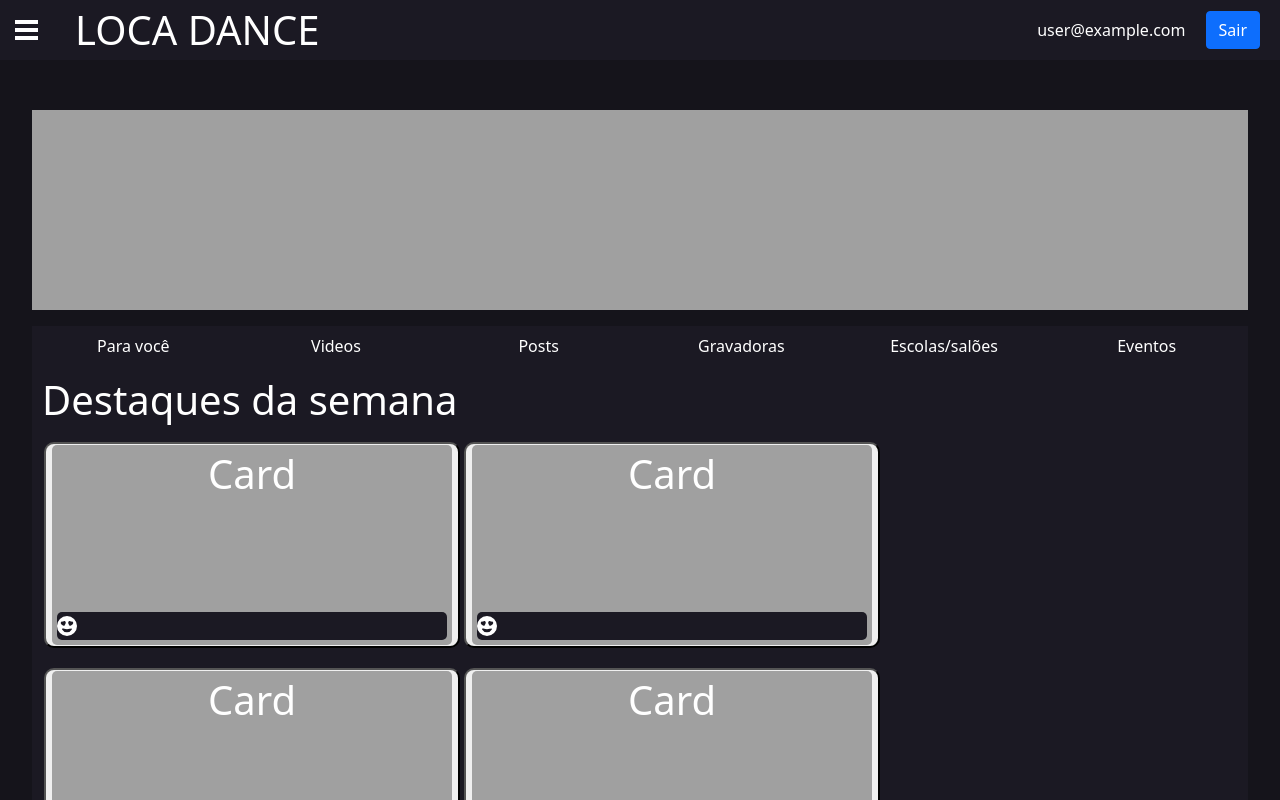
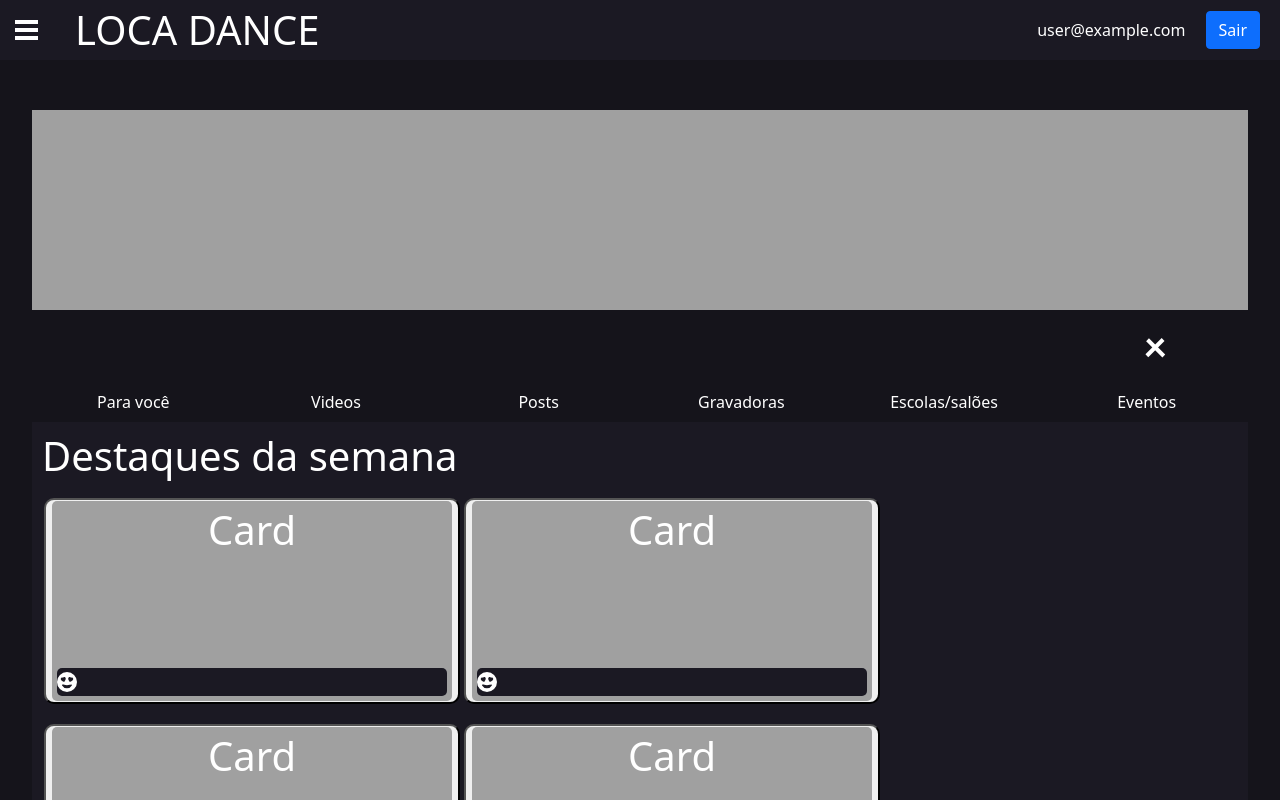
Before and after one commit to lucdee/tccfiap, a React (Create React App) app: page /home in a window 1280 px wide. Shown: the top 800 px of the page. Built offline with nearby package versions, Linux system fonts and the light colour scheme; no server answers; sample sign-in values are in the browser's storage.

Commit message:
locadance

```diff
--- a/src/components/Home.js
+++ b/src/components/Home.js
@@ -1,4 +1,4 @@
-import React from "react";
+import React, { useState } from "react";
 import Layout from "./Layout";
 import styles from '../styles/Home.module.scss';
 import Card from "./Card";
@@ -6,15 +6,30 @@ import Video from "./Video";
 
 const Home = () => {
 
-
+  const [isMenuOpen, setIsMenuOpen] = useState(true);
 
   return (
     <>
     <Layout/>
+    <figure className={styles['hero-img']}></figure>
+    <button
+          className={`${styles["toggler-button"]} ${
+            isMenuOpen ? styles["is-menu-open"] : ""
+          }`}
+          onClick={() => setIsMenuOpen(!isMenuOpen)}
+          type="button"
+        >
+          <span className={styles.line} />
+          <span className={styles.line} />
+          <span className={styles.line} />
+        </button>
     <div className={styles['hero']}>
-    <figure className={styles['hero-img']}></figure>
 
-     <div className={styles['categories']}>
+
+     <div     className={`${styles["categories"]} ${
+            isMenuOpen ? styles["categories-open"] : ""
+          }`}>
+
         <button>Para você</button>
         <button>Videos</button>
         <button>Posts</button>
@@ -23,6 +38,7 @@ const Home = () => {
         <button>Eventos</button>
      </div>
 
+<div>
      <div className={styles['destaques']}>
        <h1>Destaques da semana</h1>
        <div  className={styles['destaques-card']}>
@@ -56,7 +72,7 @@ const Home = () => {
        </div>
      </div>
     </div>
-
+    </div>
     </>
   );
 };
--- a/src/styles/Card.module.scss
+++ b/src/styles/Card.module.scss
@@ -7,11 +7,18 @@
     border-radius: 5px;
     color: white;
     display: grid;
+    @media screen and (max-width: 600px) {
+     width: 100%;
+
+    }
 }
-
 .card-bt{
     border-radius: 10px;
     margin: 10px 2px;
+    @media screen and (max-width: 600px) {
+        width: 100%;
+
+       }
 }
 .card-banner{
     display: flex;
--- a/src/styles/Home.module.scss
+++ b/src/styles/Home.module.scss
@@ -4,27 +4,22 @@
     margin: auto;
 
     display: block;
+    @media screen and (max-width: 600px) {
+       display: flex;
+
+       }
 }
 
 .hero-img{
     height: 200px;
-    width: 100%;
+    width: 95%;
+    margin: auto;
     background-color: rgb(160, 160, 160);
     margin-top: 50px;
 }
 
 .categories{
-    width: 100%;
-    height: 40px;
-    background-color: green;
-    display: flex;
-    button{
-        width: 17%;
-        height: 100%;
-        border-width: 0px 0px 0px 0px;
-        background-color: #1b1923;
-        color: white;
-    }
+  display: none;
 }
 
 .destaques{
@@ -40,3 +35,76 @@
 
     margin: auto;
 }
+.toggler-button {
+    display: flex;
+    align-items: center;
+    justify-content: center;
+    flex-direction: column;
+    gap: 4px;
+
+    background: transparent;
+    border: 0;
+    border-width: 0;
+    font-size: 0;
+
+    position: static;
+    width: 33px;
+    height: 32px;
+    padding: 5px;
+    margin: 0 105px;
+    overflow: visible;
+    clip: auto;
+    white-space: normal;
+    margin-left: 10px;
+    margin-top: 14px;
+    margin-left: auto;
+    margin-top: 20px;
+    margin-bottom: 20px;
+    @media screen and (max-width: 600px) {
+        margin-left: 10px;
+
+       }
+  }
+
+  .line {
+    display: block;
+    width: 100%;
+    height: 4px;
+    background: white;
+    transition: transform 0.5s ease 0s, opacity 0.2s;
+  }
+
+  .is-menu-open {
+    span:nth-child(1) {
+      transform: rotate(45deg) translate(5px, 9px);
+    }
+    span:nth-child(2) {
+      opacity: 0;
+    }
+    span:nth-child(3) {
+      transform: rotate(-45deg) translate(2px, -7px);
+    }
+  }
+
+  .categories-open{
+    width: 100%;
+    height: 40px;
+
+    display: flex;
+
+    @media screen and (max-width: 600px) {
+        display: grid;
+        height: 60vh;
+       width: unset;
+        border-width: 0px 1px 0px 0px;
+        border-color: black;
+        }
+    button{
+        width: 17%;
+        height: 100%;
+        border-width: 0px 0px 0px 0px;
+        background-color: #15141b;
+        color: white;
+
+    }
+  }
```
